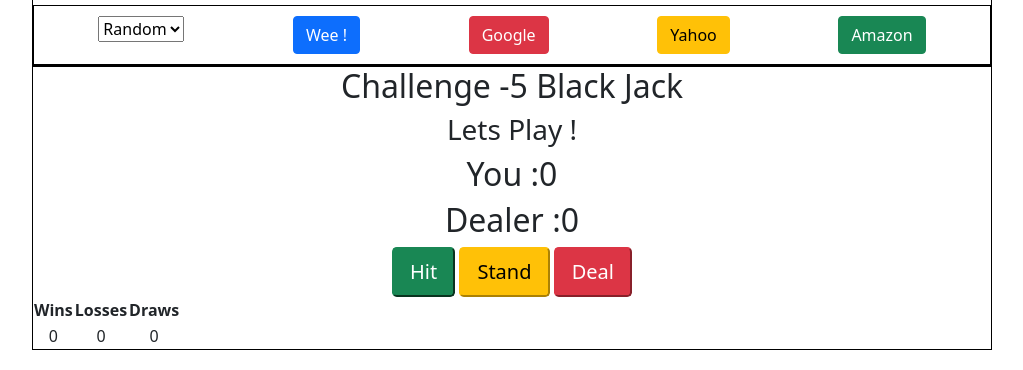
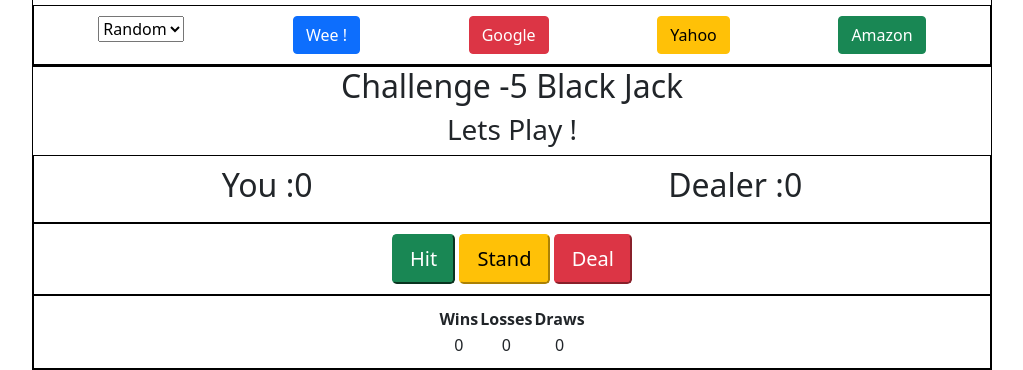
Before and after one commit to sasikumar6795/JavascriptCleverProgrammer, a plain HTML site: page javascriptCourse/Project-1/index.html in a window 1280 px wide. Shown: the part 524-894 px from the top of the page, without its empty margins (128-1151 px from the left). Drawn offline with nearby package versions, Linux system fonts and the light colour scheme.

Commit message:
challenge-5 css started

```diff
--- a/javascriptCourse/Project-1/css/style.css
+++ b/javascriptCourse/Project-1/css/style.css
@@ -5,7 +5,8 @@
     text-align: center;
 }
 
-.flex-box-container-1 , .flex-box-rps, .flex-box-pick-color{
+.flex-box-container-1 , .flex-box-rps, .flex-box-pick-color, .flex-blackjack-row-1,
+.flex-blackjack-row-2, .flex-blackjack-row-3{
     border: 1px solid black;
     display: flex;
     padding: 10px;
```
